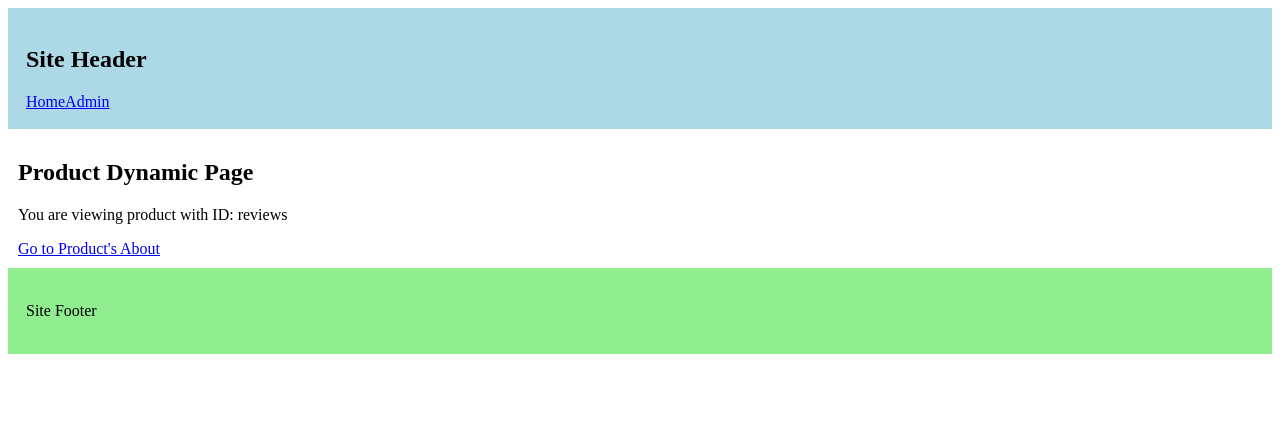
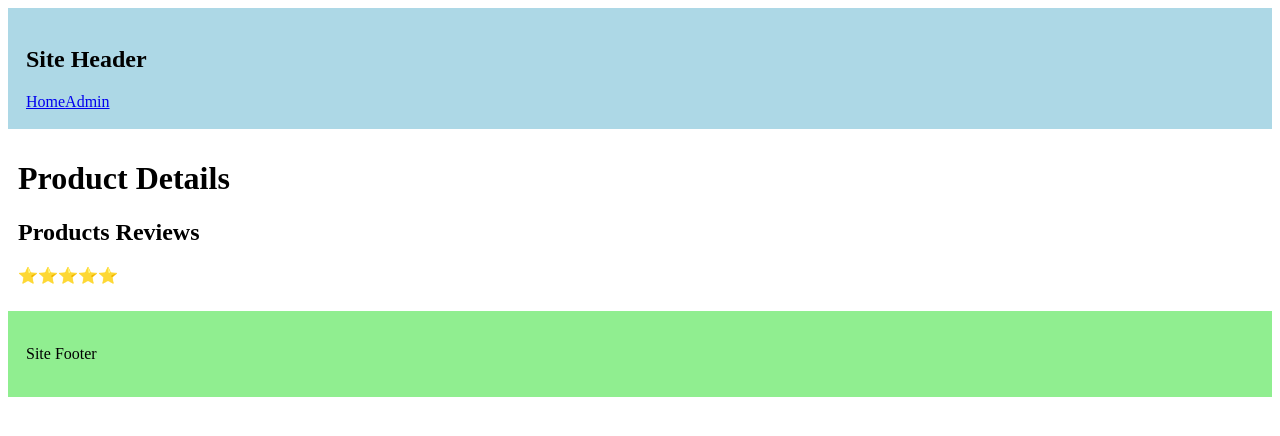
Before and after one commit to farzeen-ali/Nuxt-JS-Full-Stack-Course-2025-The-Techzeen, a Nuxt app: page /products/reviews in a window 1280 px wide. Shown: the top 436 px of the page. Built offline with nearby package versions, Linux system fonts and the light colour scheme.

Commit message:
Global & Lazy Loading Components

```diff
--- /dev/null
+++ b/app/components/Footer.vue
@@ -0,0 +1,5 @@
+<template>
+    <div>
+        <h2>I'm a Footer</h2>
+    </div>
+</template>
--- /dev/null
+++ b/app/components/ReviewSection.vue
@@ -0,0 +1,6 @@
+<template>
+    <div>
+        <h2>Products Reviews</h2>
+        <p>⭐⭐⭐⭐⭐</p>
+    </div>
+</template>
--- a/app/pages/index.vue
+++ b/app/pages/index.vue
@@ -6,4 +6,5 @@
          <NuxtLink to="/products">Products</NuxtLink> <br>
          <NuxtLink to="/blogs">Blogs</NuxtLink>
     </div>
+    <Footer />
 </template>
--- a/app/pages/products/index.vue
+++ b/app/pages/products/index.vue
@@ -4,6 +4,7 @@
         <NuxtLink to="/products/about">Go to Product's About</NuxtLink>
         <NuxtLink to="/products/1">Dynamic 1</NuxtLink> <br>
         <NuxtLink to="/products/2">Dynamic 2</NuxtLink> <br>
-        <NuxtLink to="/products/3">Dynamic 3</NuxtLink>
+        <NuxtLink to="/products/3">Dynamic 3</NuxtLink> <br>
+        <NuxtLink to="/products/reviews">Product Reviews</NuxtLink>
     </div>
 </template>
--- /dev/null
+++ b/app/pages/products/reviews.vue
@@ -0,0 +1,13 @@
+<template>
+    <div>
+        <h1>Product Details</h1>
+        <ClientOnly>
+            <LazyReviewSection />
+        </ClientOnly>
+    </div>
+</template>
+
+<script setup>
+    const LazyReviewSection = defineAsyncComponent(() => import('@/components/ReviewSection.vue'))
+
+</script>
```
